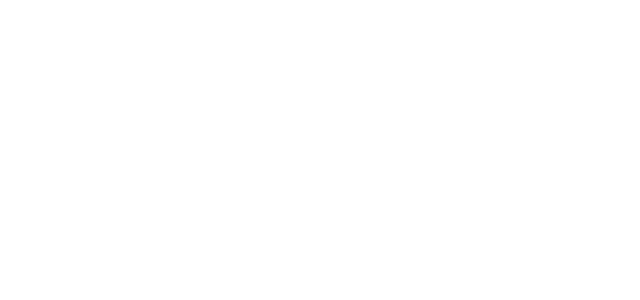
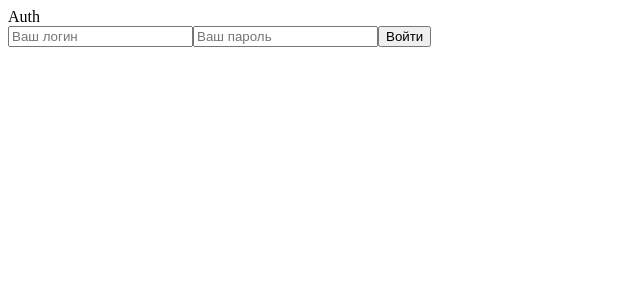
Before and after one commit to slpAkkie/Sonet, a Vue app in the folder App/frontend/: page /login in a window 1280 px wide. Before the commit this address had no page. Shown: the top 300 px of the page, without its empty margins (0-640 px from the left). Built offline with nearby package versions, Linux system fonts and the light colour scheme.

Commit message:
Update: check for token existing

```diff
--- a/App/frontend/src/App.vue
+++ b/App/frontend/src/App.vue
@@ -1,9 +1,33 @@
 <template>
-  <router-view/>
+  <MainLayout v-if="layout === 'main'" @logout="changeLayout('auth', 'login')" />
+  <AuthLayout v-else-if="layout === 'auth'" @login="changeLayout('main', '/')" />
 </template>
 
 <script>
+import AuthLayout from "./views/layouts/AuthLayout";
+import MainLayout from "./views/layouts/MainLayout";
+
 export default {
-  name: 'App'
+  name: 'App',
+  components: {
+    AuthLayout,
+    MainLayout
+  },
+  data: () => ({
+    layout: 'main'
+  }),
+  methods: {
+    changeLayout(layout, url) {
+      this.layout = layout
+      this.$router.push(url)
+    }
+  },
+  beforeCreate() {
+    this.$store.dispatch('checkToken').then(response => {
+      !response
+        ? this.changeLayout('auth', '/login')
+        : this.changeLayout('main', '/')
+    })
+  }
 }
 </script>
--- a/App/frontend/src/router/index.js
+++ b/App/frontend/src/router/index.js
@@ -5,6 +5,11 @@ const routes = [
     path: '/',
     name: 'MainView',
     component: () => import('../views/MainView')
+  },
+  {
+    path: '/login',
+    name: 'LoginView',
+    component: () => import('../views/LoginView')
   },
 ]
 
--- a/App/frontend/src/store/index.js
+++ b/App/frontend/src/store/index.js
@@ -8,7 +8,10 @@ export default createStore({
     //
   },
   actions: {
-    //
+    checkToken() {
+      let token = localStorage.getItem('api_token')
+      return !!token
+    }
   },
   modules: {
     //
--- a/App/frontend/src/views/LoginView.vue
+++ b/App/frontend/src/views/LoginView.vue
@@ -1,3 +1,31 @@
 <template>
-  <div></div>
+  <form action="#" method="post" @submit.prevent="tryLogin">
+    <input type="text" name="text" placeholder="Ваш логин" v-model="postData.login">
+    <p v-if="formErrors.login">{{ formErrors.login }}</p>
+    <input type="text" name="password" placeholder="Ваш пароль" v-model="postData.password">
+    <p v-if="formErrors.password">{{ formErrors.password }}</p>
+    <input type="submit" value="Войти">
+  </form>
 </template>
+
+<script>
+export default {
+  name: 'LoginView',
+  data: () => ({
+    postData: {
+      login: '',
+      password: ''
+    },
+    formErrors: {
+      login: '',
+      password: ''
+    }
+  }),
+  methods: {
+    tryLogin() {
+      console.log(this.postData)
+      this.axios.post('login', this.postData).then(response => console.log(response))
+    }
+  }
+}
+</script>
--- a/App/frontend/src/views/MainView.vue
+++ b/App/frontend/src/views/MainView.vue
@@ -1,3 +1,3 @@
 <template>
-  <div></div>
+  <div>Main</div>
 </template>
--- /dev/null
+++ b/App/frontend/src/views/layouts/AuthLayout.vue
@@ -0,0 +1,14 @@
+<template>
+  <div>Auth</div>
+  <router-view/>
+</template>
+
+<script>
+export default {
+  name: "AuthLayout"
+}
+</script>
+
+<style scoped>
+
+</style>
--- /dev/null
+++ b/App/frontend/src/views/layouts/MainLayout.vue
@@ -0,0 +1,14 @@
+<template>
+  <div>Main</div>
+  <router-view/>
+</template>
+
+<script>
+export default {
+  name: "MainLayout"
+}
+</script>
+
+<style scoped>
+
+</style>
```
Also changed, not shown: 1 other file (tests, documents, lock files or other folders).
